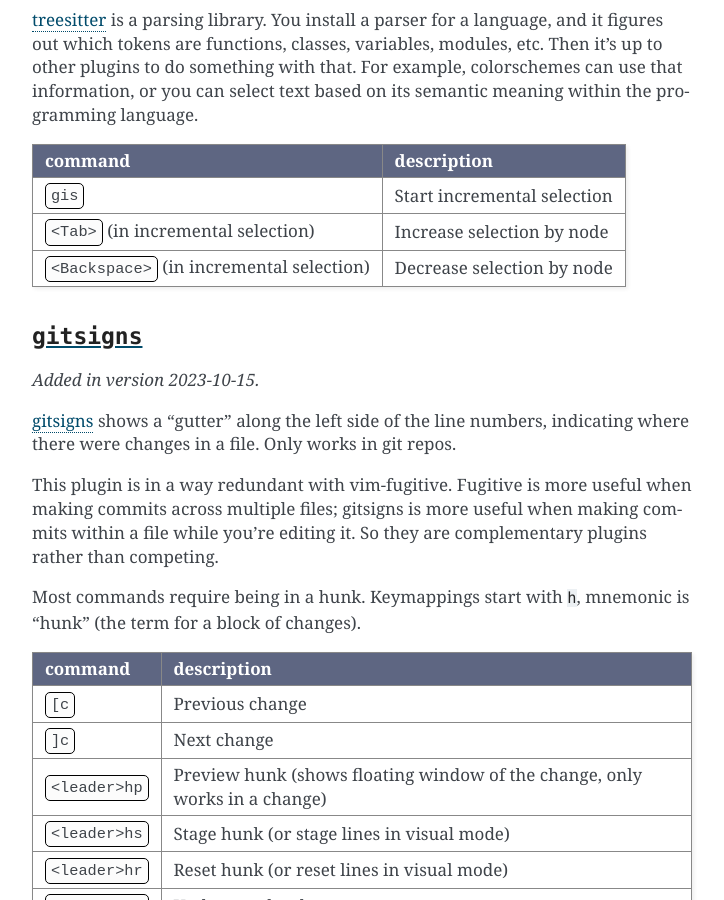
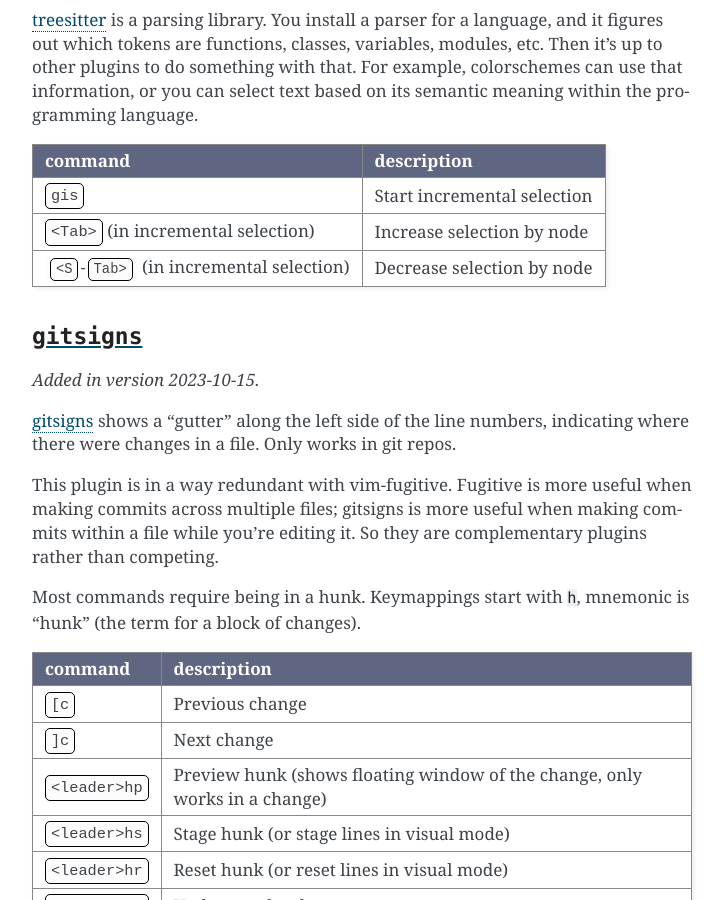
Before and after one commit to daler/dotfiles, a Sphinx documentation site: the page built from docs/vim.rst, in a window 1280 px wide and 900 px high, scrolled down 9581 px. Shown: the whole window, without its empty margins (388-1112 px from the left). Built offline with Sphinx 7.4.7, drawn with Linux system fonts in a browser that asks for light colours.

Commit message:
switch keys for incremental selection

```diff
--- a/docs/vim.rst
+++ b/docs/vim.rst
@@ -544,7 +544,7 @@
     * - :kbd:`<Tab>` (in incremental selection)
       - Increase selection by node
 
-    * - :kbd:`<Backspace>` (in incremental selection)
+    * - :kbd:`<S-Tab>` (in incremental selection)
       - Decrease selection by node
 
 
```
Also changed, not shown: 1 other file.
